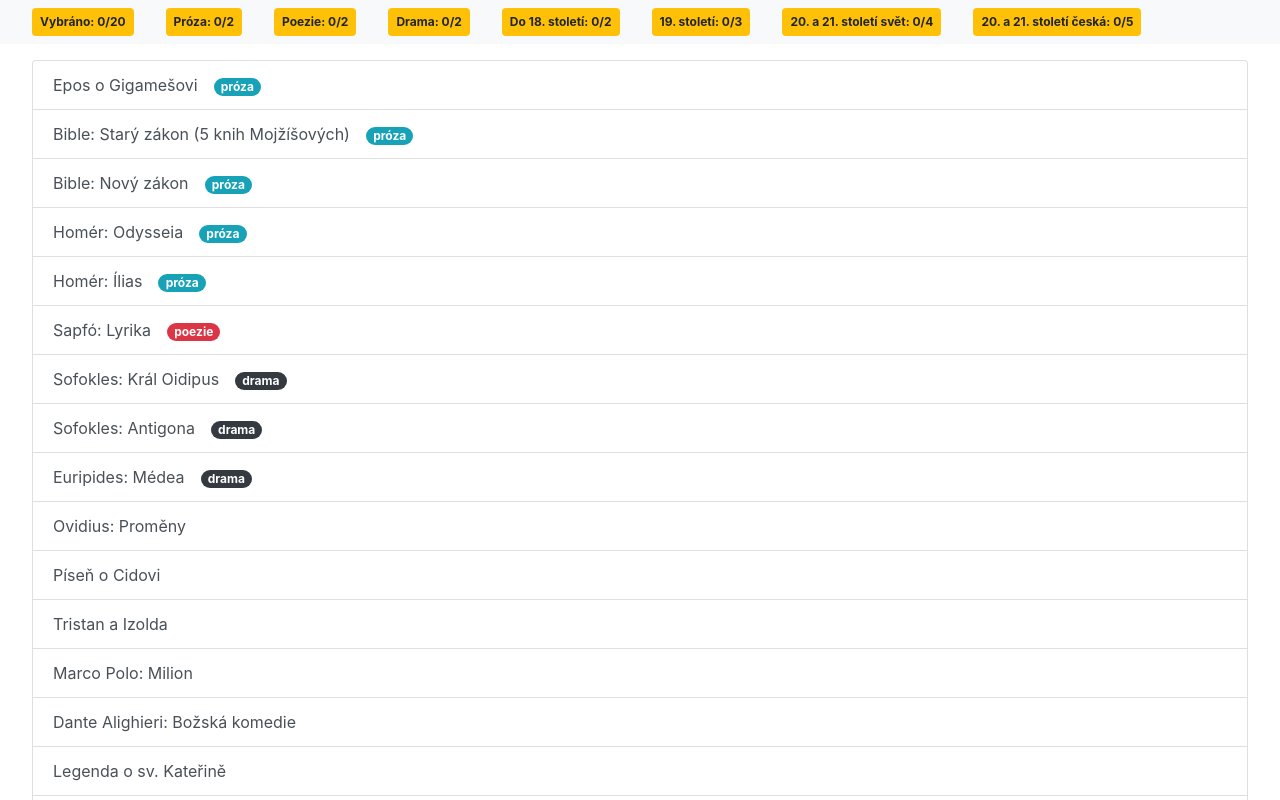
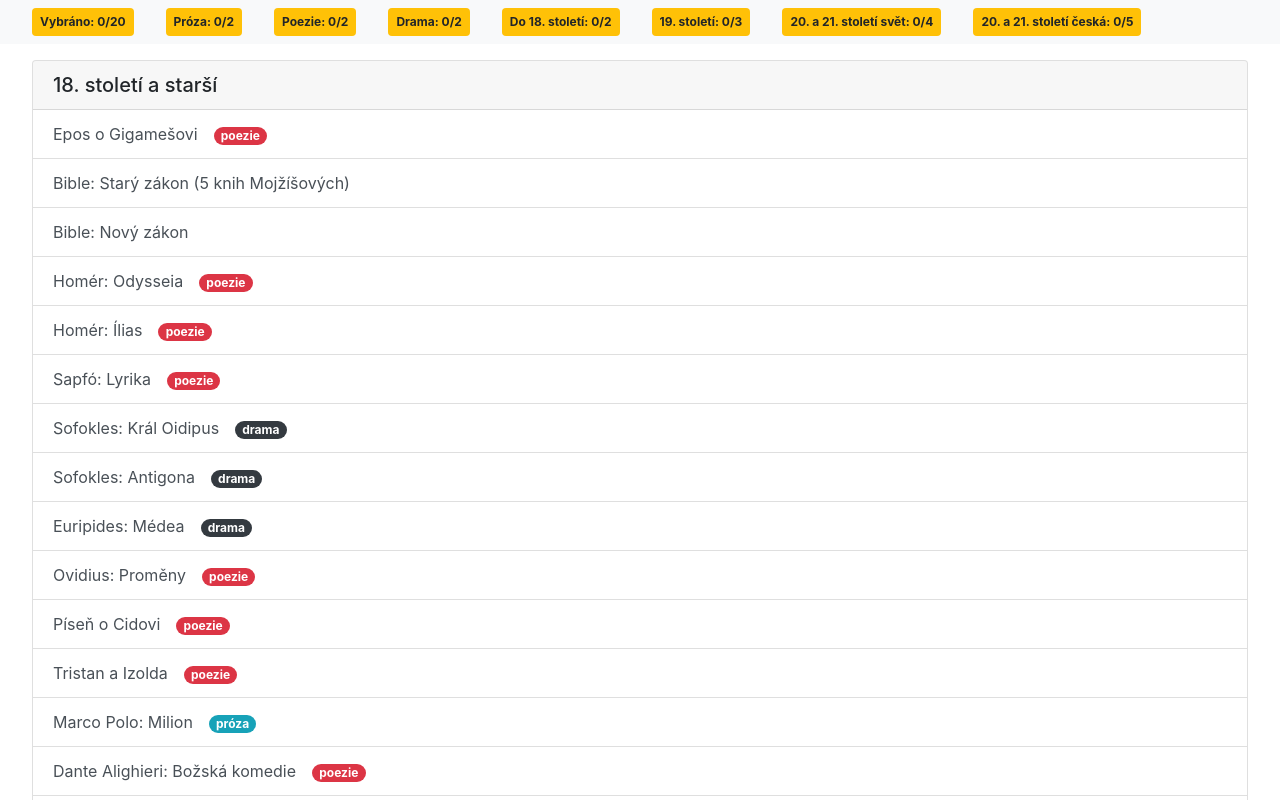
Before and after one commit to filip-muller/kanon, a React (Create React App) app: page / in a window 1280 px wide. Shown: the top 800 px of the page. Built offline with nearby package versions, Linux system fonts and the light colour scheme.

Commit message:
Finished first version

```diff
--- a/src/App.jsx
+++ b/src/App.jsx
@@ -20,24 +20,20 @@ class App extends Component {
   };
 
   handleSelect = (id) => {
-    let { vybrano_celkem: vybrano_celkem } = this.state.pocty;
-    if (vybrano_celkem >= 20) {
-      alert("Již máš vybráno 20 děl");
-      return;
+    let kniha = this.state.knihy.filter((k) => k.id == id)[0];
+    if (!kniha.selected) {
+      if (this.state.pocty.vybrano_celkem >= 20) {
+        alert("Už máš vybráno 20 děl");
+        return;
+      }
     }
-    // najdi knihu ktera byla vybrana a zmen u ni selected
-    let knihy = this.state.knihy.map((k) => {
-      if (k.id == id) {
-        k.selected = true;
-      }
-      return k;
-    });
-    this.setState({ knihy });
+    kniha.selected = !kniha.selected;
     this.updatePocty();
   };
 
   updatePocty = () => {
     let { knihy } = this.state;
+
     let pocty = {
       vybrano_celkem: knihy.filter((k) => k.selected).length,
       vybrano_proza: knihy.filter((k) => k.selected && k.druh == "proza")
@@ -64,8 +60,34 @@ class App extends Component {
       <div>
         <Navbar pocty={this.state.pocty} />
         <div className="m-3">
-          <ListDel knihy={knihy} onSelect={this.handleSelect} />
+          <ListDel
+            knihy={knihy}
+            title="18. století a starší"
+            obdobi="18"
+            onSelect={this.handleSelect}
+          />
+          <ListDel
+            knihy={knihy}
+            title="19. století"
+            obdobi="19"
+            onSelect={this.handleSelect}
+          />
+          <ListDel
+            knihy={knihy}
+            title="Světová literatura 20. a 21. století"
+            obdobi="20-21-svet"
+            onSelect={this.handleSelect}
+          />
+          <ListDel
+            knihy={knihy}
+            title="Česká literatura 20. a 21. století"
+            obdobi="20-21-cz"
+            onSelect={this.handleSelect}
+          />
         </div>
+        <a className="m-5" style={{ color: "grey" }}>
+          Created by Filip Müller - muller@gvp.cz
+        </a>
       </div>
     );
   }
--- a/src/components/diloLi.jsx
+++ b/src/components/diloLi.jsx
@@ -16,7 +16,7 @@ class DiloLi extends Component {
           "list-group-item list-group-item-action noselect" +
           (selected && " active")
         }
-        style={{ cursor: "default" }}
+        style={{ cursor: "pointer" }}
         onClick={() => this.props.onSelect(id)}
       >
         <Dilo kniha={this.props.kniha} />
--- a/src/components/listDel.jsx
+++ b/src/components/listDel.jsx
@@ -1,4 +1,6 @@
-/* Predstavuje list group vsech del z 18. stoleti a drive */
+/* Predstavuje vsechna dila z urciteha casoveho obdobi
+   Dava dohromady jednotlive DiloLi a title
+*/
 
 import React, { Component } from "react";
 import DiloLi from "./diloLi";
@@ -8,25 +10,18 @@ class ListDel18 extends Component {
 
   render() {
     return (
-      <div className="m-3">
-        <ul className="list-group">
-          {this.props.knihy.map((kniha) => (
+      <div className="card m-3" id={this.props.obdobi}>
+        <h5 className="card-header card-title">{this.props.title}</h5>
+        <ul className="list-group list-group-flush">
+          {this.props.knihy
+            .filter((k) => k.obdobi == this.props.obdobi)
+            .map((kniha) => (
               <DiloLi
                 key={kniha.id}
                 kniha={kniha}
                 onSelect={this.props.onSelect}
               />
             ))}
-          <DiloLi
-            kniha={{
-              id: 1,
-              nazev: "Stařec a moře",
-              autor: "Ernest Hemingway",
-              obdobi: "20-21-svet",
-              druh: "proza",
-            }}
-          />
-          <li className="list-group-item">bagr</li>
         </ul>
       </div>
     );
--- a/src/components/navbar.jsx
+++ b/src/components/navbar.jsx
@@ -32,7 +32,7 @@ class Navbar extends Component {
     } = this.state.potreba;
 
     return (
-      <nav class="navbar sticky-top navbar-light bg-light navbar-expand-lg">
+      <nav className="navbar sticky-top navbar-light bg-light navbar-expand-lg">
         <SelectCount
           text="Vybráno"
           vybrano={vybrano_celkem}
--- a/src/knihy.js
+++ b/src/knihy.js
@@ -1,129 +1,129 @@
-let s = `1;Epos o Gigamešovi;;18;proza
-2;Bible: Starý zákon (5 knih Mojžíšových);;18;proza
-3;Bible: Nový zákon;;18;proza
-4;Odysseia;Homér;18;proza
-5;Ílias;Homér;18;proza
+let s = `1;Epos o Gigamešovi;;18;poezie
+2;Bible: Starý zákon (5 knih Mojžíšových);;18;
+3;Bible: Nový zákon;;18;
+4;Odysseia;Homér;18;poezie
+5;Ílias;Homér;18;poezie
 6;Lyrika;Sapfó;18;poezie
 7;Král Oidipus;Sofokles;18;drama
 8;Antigona;Sofokles;18;drama
 9;Médea;Euripides;18;drama
-10;Proměny;Ovidius;18;
-11;Píseň o Cidovi;;18;
-12;Tristan a Izolda;;18;
-13;Milion;Marco Polo;18;
-14;Božská komedie;Dante Alighieri;18;
-15;Legenda o sv. Kateřině;;18;
-16;Dekameron;Giovanni Boccaccio;18;
-17;Sonety Lauře;Francesco Petrarca;18;
-18;Závěť;Francois Villon;18;
-19;Sen noci svatojánské;William Shakespeare;18;
-20;Hamlet;William Shakespeare;18;
-21;Král Lear;William Shakespeare;18;
-22;Sonety;William Shakespeare;18;
-23;Důmyslný rytíř Don Quijote de la Mancha;Miguel de Cervantes y Saavedra;18;
-24;Labyrint světa a ráj srdce;Jan Amos Komenský;18;
-25;Co Bůh? Co člověk?;Bedřich Bridel;18;
-26;Cid;Pierre Corneille;18;
-27;Lakomec;Moliere;18;
-28;Tartuffe;Moliere;18;
+10;Proměny;Ovidius;18;poezie
+11;Píseň o Cidovi;;18;poezie
+12;Tristan a Izolda;;18;poezie
+13;Milion;Marco Polo;18;proza
+14;Božská komedie;Dante Alighieri;18;poezie
+15;Legenda o sv. Kateřině;;18;poezie
+16;Dekameron;Giovanni Boccaccio;18;proza
+17;Sonety Lauře;Francesco Petrarca;18;poezie
+18;Závěť;Francois Villon;18;poezie
+19;Sen noci svatojánské;William Shakespeare;18;drama
+20;Hamlet;William Shakespeare;18;drama
+21;Král Lear;William Shakespeare;18;drama
+22;Sonety;William Shakespeare;18;drama
+23;Důmyslný rytíř Don Quijote de la Mancha;Miguel de Cervantes y Saavedra;18;proza
+24;Labyrint světa a ráj srdce;Jan Amos Komenský;18;proza
+25;Co Bůh? Co člověk?;Bedřich Bridel;18;poezie
+26;Cid;Pierre Corneille;18;drama
+27;Lakomec;Moliere;18;drama
+28;Tartuffe;Moliere;18;drama
 29;Bajky;Jean de la Fontaine;18;
-30;Gulliverovy cesty;Jonathan Swift;18;
-31;Skromný návrh;Jonathan Swift;18;
-32;Candide;Voltaire;18;
-33;Nebezpečné známosti;Choderlos de Laclos;18;
-34;Utrpení mladého Werthera;Johann Wolfgang Goethe;18;
-35;Život Lazarilla z Tormesu, jeho příhody a nehody;;18;
-36;Zkrocení zlé ženy;William Shakespeare;18;
-37;Loupežníci;Friedrich Schiller;18;
-38;Rome a Julie;William Shakespeare;18;
-39;Sluha dvou pánů;Carlo Goldoni;18;
-40;Faust;Johann Wolfgang Goethe;19;
-41;Ivanhoe;Walter Scott;19;
-42;Pýcha a předsudek;Jane Austenová;19;
-43;Na větrné hůrce;Emily Brontëová;19;
-44;Evžen Oněgin;Alexandr Sergejevič Puškin;19;
-45;Červený a černý;Stendhal;19;
-46;Chrám Matky Boží v Paříži;Victor Hugo;19;
-47;Otec Goriot;Honoré de Balzac;19;
-48;Petrohradské povídky;Nikolaj Vasiljevič Gogol;19;
-49;Mrtvé duše;Nikolaj Vasiljevič Gogol;19;
-50;Hrdina naší doby;Michail Jurjevič Lermontov;19;
-51;Povídky;Edgar Allan Poe;19;
-52;Havran;Edgar Allan Poe;19;
-53;Stébla trávy;Walt Whitman;19;
-54;Paní Bovaryová;Gustave Flaubert;19;
-55;Květy zla;Charles Baudelaire;19;
-56;Zločin a trest;Fjodor Michajlovič Dostojevskij;19;
-57;Bratři Karamazovi;Fjodor Michajlovič Dostojevskij;19;
-58;Idiot;Fjodor Michajlovič Dostojevskij;19;
-59;Anna Kareninová;Lev Nikolajevič Tolstoj;19;
-60;Poezie;Artur Rimbaud;19;
-61;Zabiják;Emile Zola;19;
-62;Tereza Raquinová;Emile Zola;19;
-63;Miláček;Guy de Maupassant;19;
-64;Oliver Twist;Charles Dickens;19;
-65;Obraz Doriana Graye;Oscar Wilde;19;
-66;Evženie Grandetová;Honoré de Balzac;19;
-67;Démon;Michail Jurjevič Lermontov;19;
-68;Zpověď dítěte svého věku;Alfred de Musset;19;
-69;Dělnící moře;Victor Hugo;19;
-70;Obrazy ze života mého;Karel Hynek Mácha;19;
-71;Pouť krkonošská;Karel Hynek Mácha;19;
-72;Cikáni;Karel Hynek Mácha;19;
-73;Máj;Karel Hynek Mácha;19;
-74;Křest svatého Vladimíra;Karel Havlíček Borovský;19;
-75;Tyrolské elegie;Karel Havlíček Borovský;19;
-76;Kytice;Karel Jaromír Erben;19;
-77;Babička;Božena Němcová;19;
-78;V zámku a podzámčí;Božena Němcová;19;
-79;Divá Bára;Božena Němcová;19;
-80;Povídky malostranské;Jan Neruda;19;
-81;Balady a romance;Jan Neruda;19;
-82;Hřbitovní kvítí;Jan Neruda;19;
-83;Svatý Xaverius;Jakub Arbes;19;
-84;Tři legendy o krucifixu;Julius Zeyer;19;
-85;Okna v bouři;Jaroslav Vrchlický;19;
-86;Kuře melancholik;Josef Karel Šlejhar;19;
-87;Svítání na západě;Otokar Březina;19;
-88;Slezské písně;Petr Bezruč;19;
-89;Selské písně a české znělky;Josef Václav Sládek;19;
-90;ohlasová poezie;František Ladislav Čelakovský;19;
-91;Kalibův zločin;Karel Václav Rais;19;
+30;Gulliverovy cesty;Jonathan Swift;18;proza
+31;Skromný návrh;Jonathan Swift;18;proza
+32;Candide;Voltaire;18;proza
+33;Nebezpečné známosti;Choderlos de Laclos;18;proza
+34;Utrpení mladého Werthera;Johann Wolfgang Goethe;18;proza
+35;Život Lazarilla z Tormesu, jeho příhody a nehody;;18;proza
+36;Zkrocení zlé ženy;William Shakespeare;18;drama
+37;Loupežníci;Friedrich Schiller;18;drama
+38;Rome a Julie;William Shakespeare;18;drama
+39;Sluha dvou pánů;Carlo Goldoni;18;drama
+40;Faust;Johann Wolfgang Goethe;19;drama
+41;Ivanhoe;Walter Scott;19;proza
+42;Pýcha a předsudek;Jane Austenová;19;proza
+43;Na větrné hůrce;Emily Brontëová;19;proza
+44;Evžen Oněgin;Alexandr Sergejevič Puškin;19;proza
+45;Červený a černý;Stendhal;19;proza
+46;Chrám Matky Boží v Paříži;Victor Hugo;19;proza
+47;Otec Goriot;Honoré de Balzac;19;proza
+48;Petrohradské povídky;Nikolaj Vasiljevič Gogol;19;proza
+49;Mrtvé duše;Nikolaj Vasiljevič Gogol;19;proza
+50;Hrdina naší doby;Michail Jurjevič Lermontov;19;proza
+51;Povídky;Edgar Allan Poe;19;proza
+52;Havran;Edgar Allan Poe;19;poezie
+53;Stébla trávy;Walt Whitman;19;poezie
+54;Paní Bovaryová;Gustave Flaubert;19;proza
+55;Květy zla;Charles Baudelaire;19;poezie
+56;Zločin a trest;Fjodor Michajlovič Dostojevskij;19;proza
+57;Bratři Karamazovi;Fjodor Michajlovič Dostojevskij;19;proza
+58;Idiot;Fjodor Michajlovič Dostojevskij;19;proza
+59;Anna Kareninová;Lev Nikolajevič Tolstoj;19;proza
+60;Poezie;Artur Rimbaud;19;poezie
+61;Zabiják;Emile Zola;19;proza
+62;Tereza Raquinová;Emile Zola;19;proza
+63;Miláček;Guy de Maupassant;19;proza
+64;Oliver Twist;Charles Dickens;19;proza
+65;Obraz Doriana Graye;Oscar Wilde;19;proza
+66;Evženie Grandetová;Honoré de Balzac;19;proza
+67;Démon;Michail Jurjevič Lermontov;19;poezie
+68;Zpověď dítěte svého věku;Alfred de Musset;19;proza
+69;Dělnící moře;Victor Hugo;19;proza
+70;Obrazy ze života mého;Karel Hynek Mácha;19;proza
+71;Pouť krkonošská;Karel Hynek Mácha;19;proza
+72;Cikáni;Karel Hynek Mácha;19;proza
+73;Máj;Karel Hynek Mácha;19;poezie
+74;Křest svatého Vladimíra;Karel Havlíček Borovský;19;poezie
+75;Tyrolské elegie;Karel Havlíček Borovský;19;poezie
+76;Kytice;Karel Jaromír Erben;19;poezie
+77;Babička;Božena Němcová;19;proza
+78;V zámku a podzámčí;Božena Němcová;19;proza
+79;Divá Bára;Božena Němcová;19;proza
+80;Povídky malostranské;Jan Neruda;19;proza
+81;Balady a romance;Jan Neruda;19;poezie
+82;Hřbitovní kvítí;Jan Neruda;19;poezie
+83;Svatý Xaverius;Jakub Arbes;19;proza
+84;Tři legendy o krucifixu;Julius Zeyer;19;proza
+85;Okna v bouři;Jaroslav Vrchlický;19;poezie
+86;Kuře melancholik;Josef Karel Šlejhar;19;proza
+87;Svítání na západě;Otokar Březina;19;poezie
+88;Slezské písně;Petr Bezruč;19;poezie
+89;Selské písně a české znělky;Josef Václav Sládek;19;poezie
+90;ohlasová poezie;František Ladislav Čelakovský;19;poezie
+91;Kalibův zločin;Karel Václav Rais;19;proza
 92;Maškaráda;Michail Jurijevič Lermontov;19;drama
 93;Revizor;Nikolaj Vasiljevič Gogol;19;drama
 94;Ženitba;Nikolaj Vasiljevič Gogol;19;drama
 95;Král Ubu;Alfréd Jarry;19;drama
-96;Višňový sad;Anton Pavlovič Čechov;;drama
-97;Tři sestry;Anton Pavlovič Čechov;;drama
-98;Gazdina roba;Gabriela Preissová;;drama
-99;Lucerna;Alois Jirásek;;drama
-100;Maryša;Alois a Vilém Mrštíkové;;drama
-101;Měsíc nad řekou;Fráňa Šrámek;;drama
-102;R. U. R.;Karel Čapek;;drama
-103;Ze života hmyzu;Karel a Josef Čapkové;;drama
-104;Bílá nemoc;Karel Čapek;;drama
-105;Věc Makropulos;Karel Čapek;;drama
-106;Balada z hadrů;J.Voskovec-J.Werich;;drama
-107;Pygmalion;George Bernard Shaw;;drama
-108;Matka Kuráž a její děti;Bertold Brecht;;drama
-109;Čekání na Godota;Samuel Beckett;;drama
-110;Zahradní slavnost;Václav Havel;;drama
-111;Audience;Václav Havel;;drama
-112;Jakub a jeho pán;Milan Kundera;;drama
-113;Smrt obchodního cestujícího;Arthur Miller;;drama
-114;Plešatá zpěvačka;Eugene Ionesco;;drama
-115;Fyzikové;Friedrich Dürrenmatt;;drama
-116;Tramvaj do stanice Touha;Tennessee Williams;;drama
-117;Kdo se bojí Virginie Woolfové?;Edward Albee;;drama
-118;Návštěva staré dámy;Friedrich Dürrenmatt;;drama
-119;Šest postav hledá autora;Luigi Pirandello;;drama
-120;Dům Bernardy Albové;Federico García Lorca;;drama
-121;Kočka na rozpálené plechové střeše;Tennessee Williams;;drama
-122;Těžká Barbora;J.Voskovec-J.Werich;;drama
-123;Loupežník;Karel Čapek;;drama
-124;Periferie;František Langer;;drama
-125;Manon Lescaut;Vítězslav Nezval;;drama
-126;Její pastorkyňa;Gabriela Preissová;;drama
+96;Višňový sad;Anton Pavlovič Čechov;20-21-cz;drama
+97;Tři sestry;Anton Pavlovič Čechov;20-21-cz;drama
+98;Gazdina roba;Gabriela Preissová;19;drama
+99;Lucerna;Alois Jirásek;20-21-cz;drama
+100;Maryša;Alois a Vilém Mrštíkové;19;drama
+101;Měsíc nad řekou;Fráňa Šrámek;20-21-cz;drama
+102;R. U. R.;Karel Čapek;20-21-cz;drama
+103;Ze života hmyzu;Karel a Josef Čapkové;20-21-cz;drama
+104;Bílá nemoc;Karel Čapek;20-21-cz;drama
+105;Věc Makropulos;Karel Čapek;20-21-cz;drama
+106;Balada z hadrů;J.Voskovec-J.Werich;20-21-cz;drama
+107;Pygmalion;George Bernard Shaw;20-21-svet;drama
+108;Matka Kuráž a její děti;Bertold Brecht;20-21-svet;drama
+109;Čekání na Godota;Samuel Beckett;20-21-svet;drama
+110;Zahradní slavnost;Václav Havel;20-21-cz;drama
+111;Audience;Václav Havel;20-21-cz;drama
+112;Jakub a jeho pán;Milan Kundera;20-21-cz;drama
+113;Smrt obchodního cestujícího;Arthur Miller;20-21-svet;drama
+114;Plešatá zpěvačka;Eugene Ionesco;20-21-svet;drama
+115;Fyzikové;Friedrich Dürrenmatt;20-21-svet;drama
+116;Tramvaj do stanice Touha;Tennessee Williams;20-21-svet;drama
+117;Kdo se bojí Virginie Woolfové?;Edward Albee;20-21-svet;drama
+118;Návštěva staré dámy;Friedrich Dürrenmatt;20-21-svet;drama
+119;Šest postav hledá autora;Luigi Pirandello;20-21-svet;drama
+120;Dům Bernardy Albové;Federico García Lorca;20-21-svet;drama
+121;Kočka na rozpálené plechové střeše;Tennessee Williams;20-21-svet;drama
+122;Těžká Barbora;J.Voskovec-J.Werich;20-21-cz;drama
+123;Loupežník;Karel Čapek;20-21-cz;drama
+124;Periferie;František Langer;20-21-cz;drama
+125;Manon Lescaut;Vítězslav Nezval;20-21-cz;drama
+126;Její pastorkyňa;Gabriela Preissová;19;drama
 127;Alkoholy;Guillaume Apollinaire;20-21-svet;poezie
 128;Osvobozená slova;Filippo Tommaso Marinetti;20-21-svet;poezie
 129;Pustina;Thomas Stearns Eliot;20-21-svet;poezie
```
Also changed, not shown: package.json (+7 -1 lines), knihy/knihy.csv, 1 other file (tests, documents, lock files or other folders). Lines whose indentation alone changed are shown as unchanged.
